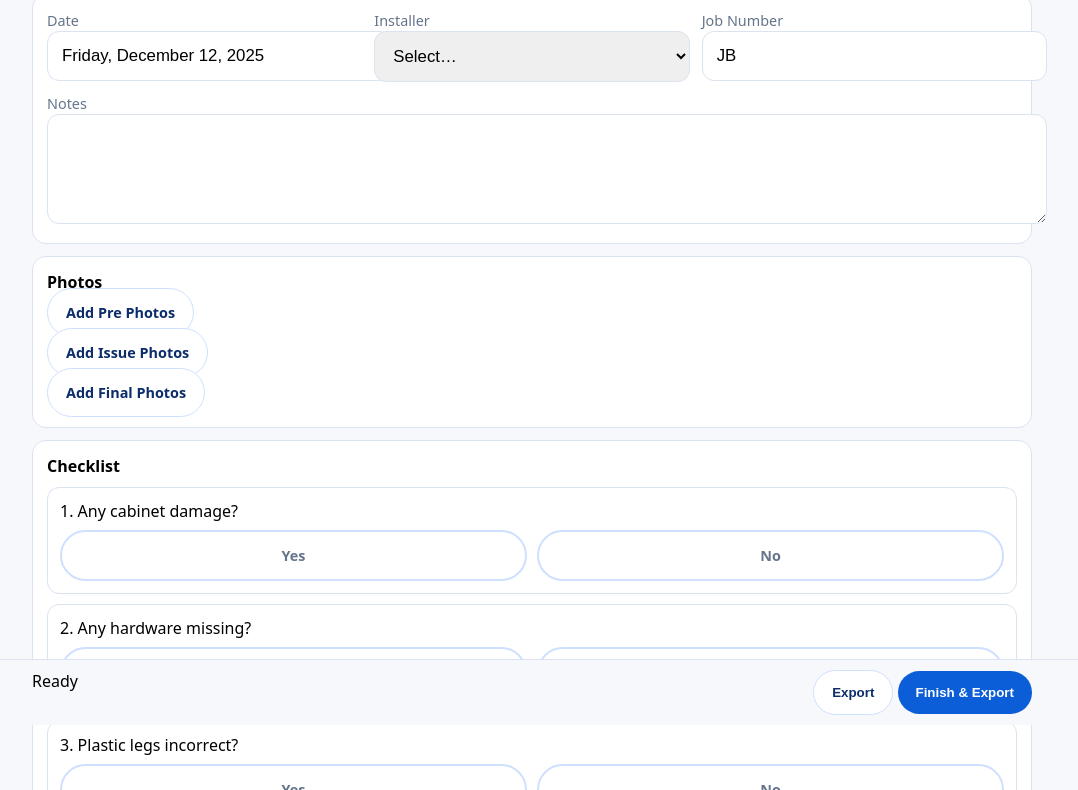
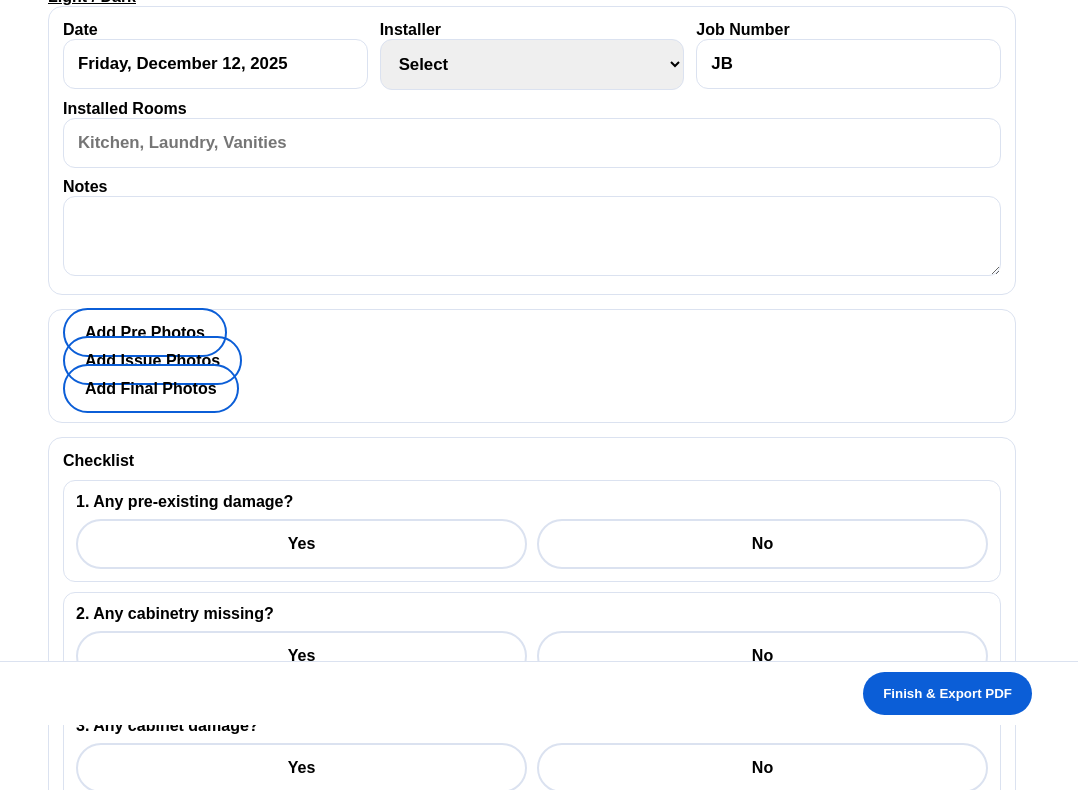
Before and after one commit to blairavery13-png/bench-checklist, a plain HTML site: page installer/index.html in a window 1280 px wide. Shown: the part 75-865 px from the top of the page, without its empty margins (108-1186 px from the left). Drawn offline with nearby package versions, Linux system fonts and the light colour scheme.

Commit message:
Refactor index.html for improved structure and styles
Refactor HTML structure and styles for better readability and maintainability. Update script loading and improve dark mode functionality.

```diff
--- a/installer/index.html
+++ b/installer/index.html
@@ -8,38 +8,133 @@
 <link rel="manifest" href="manifest.json">
 <meta name="theme-color" content="#0b5ed7">
 
-<script defer src="https://cdn.jsdelivr.net/npm/jszip@3.10.1/dist/jszip.min.js"></script>
-<script defer src="https://cdn.jsdelivr.net/npm/jspdf@2.5.1/dist/jspdf.umd.min.js"></script>
+<script src="https://cdn.jsdelivr.net/npm/jspdf@2.5.1/dist/jspdf.umd.min.js"></script>
 
 <style>
-body{margin:0;font-family:system-ui;background:#f6f8fb}
-.wrap{max-width:1000px;margin:auto;padding:16px 16px 120px}
-.card{background:#fff;border:1px solid #dbe2f0;border-radius:14px;padding:14px;margin-bottom:12px}
-h1{margin:0 0 10px;color:#0b2d6a}
-label{font-size:.9rem;color:#64748b}
-input,select,textarea{width:100%;padding:14px;border-radius:12px;border:1px solid #dbe2f0;font-size:1.05rem}
+:root{
+  --bg:#ffffff;
+  --card:#ffffff;
+  --border:#dbe2f0;
+  --text:#000000;
+  --blue:#0b5ed7;
+}
+.dark{
+  --bg:#0f172a;
+  --card:#111827;
+  --border:#334155;
+  --text:#ffffff;
+}
+*{box-sizing:border-box}
+body{
+  margin:0;
+  font-family:Arial, Helvetica, sans-serif;
+  background:var(--bg);
+  color:var(--text);
+}
+.wrap{
+  max-width:1000px;
+  margin:auto;
+  padding:16px 16px 140px;
+}
+.card{
+  background:var(--card);
+  border:1px solid var(--border);
+  border-radius:14px;
+  padding:14px;
+  margin-bottom:14px;
+}
+h1{margin:0 0 10px;font-weight:800}
+label{font-weight:700}
+input,select,textarea{
+  width:100%;
+  padding:14px;
+  border-radius:12px;
+  border:1px solid var(--border);
+  font-size:1.05rem;
+  font-weight:700;
+}
 textarea{min-height:80px}
-.row{display:grid;grid-template-columns:repeat(auto-fit,minmax(220px,1fr));gap:12px}
-.btn{background:#0b5ed7;color:#fff;border:none;border-radius:999px;padding:14px 18px;font-weight:800}
-.btn.secondary{background:#fff;color:#0b2d6a;border:1px solid #cfe0ff}
-.bottom{position:fixed;left:0;right:0;bottom:0;background:#f6f8fb;border-top:1px solid #dbe2f0;padding:10px}
-.bottomInner{max-width:1000px;margin:auto;display:flex;gap:10px;justify-content:space-between;flex-wrap:wrap}
-.q{border:1px solid #dbe2f0;border-radius:12px;padding:12px;margin-top:10px}
-.q.missing{outline:3px solid rgba(245,158,11,.35)}
-.choice{display:grid;grid-template-columns:1fr 1fr;gap:10px;margin-top:8px}
+.row{
+  display:grid;
+  grid-template-columns:repeat(auto-fit,minmax(220px,1fr));
+  gap:12px;
+}
+.btn{
+  background:var(--blue);
+  color:#fff;
+  border:none;
+  border-radius:999px;
+  padding:14px 20px;
+  font-weight:800;
+}
+.btn.secondary{
+  background:transparent;
+  color:var(--text);
+  border:2px solid var(--blue);
+}
+.bottom{
+  position:fixed;
+  left:0;right:0;bottom:0;
+  background:var(--bg);
+  border-top:1px solid var(--border);
+  padding:10px;
+}
+.bottomInner{
+  max-width:1000px;
+  margin:auto;
+  display:flex;
+  gap:10px;
+  justify-content:space-between;
+  flex-wrap:wrap;
+}
+.q{
+  border:1px solid var(--border);
+  border-radius:12px;
+  padding:12px;
+  margin-top:10px;
+  font-weight:800;
+}
+.choice{
+  display:grid;
+  grid-template-columns:1fr 1fr;
+  gap:10px;
+  margin-top:8px;
+}
 .choice input{display:none}
-.choice label{display:block;text-align:center;padding:14px;border-radius:999px;border:2px solid #cfe0ff;font-weight:800;cursor:pointer}
-.choice input:checked+label.y{background:#e7f6ed;border-color:#bfe7cc}
-.choice input:checked+label.n{background:#ffecec;border-color:#ffc6c6}
-.photoGrid{display:grid;grid-template-columns:repeat(auto-fill,minmax(140px,1fr));gap:10px;margin-top:10px}
-.thumb{border:1px solid #dbe2f0;border-radius:12px;overflow:hidden}
-.thumb img{width:100%;height:120px;object-fit:cover}
+.choice label{
+  display:block;
+  text-align:center;
+  padding:14px;
+  border-radius:999px;
+  border:2px solid var(--border);
+  cursor:pointer;
+}
+.choice input:checked+label.y{background:#dcfce7}
+.choice input:checked+label.n{background:#fee2e2}
+.photoGrid{
+  display:grid;
+  grid-template-columns:repeat(auto-fill,minmax(140px,1fr));
+  gap:10px;
+  margin-top:10px;
+}
+.thumb img{
+  width:100%;
+  height:120px;
+  object-fit:cover;
+  border-radius:10px;
+}
+.toggle{
+  cursor:pointer;
+  font-weight:800;
+  text-decoration:underline;
+}
 </style>
 </head>
 
 <body>
 <div class="wrap">
 <h1>Installer Daily Report</h1>
+<div class="toggle" onclick="toggleMode()">Light / Dark</div>
 
 <div class="card">
 <div class="row">
@@ -47,7 +142,7 @@ textarea{min-height:80px}
 <div>
 <label>Installer</label>
 <select id="installer">
-<option value="">Select…</option>
+<option value="">Select</option>
 <option>Installer 1</option>
 <option>Installer 2</option>
 <option>Installer 3</option>
@@ -56,6 +151,12 @@ textarea{min-height:80px}
 </div>
 <div><label>Job Number</label><input id="job" value="JB"></div>
 </div>
+
+<div style="margin-top:10px">
+<label>Installed Rooms</label>
+<input id="rooms" placeholder="Kitchen, Laundry, Vanities">
+</div>
+
 <div style="margin-top:10px">
 <label>Notes</label>
 <textarea id="notes"></textarea>
@@ -63,19 +164,14 @@ textarea{min-height:80px}
 </div>
 
 <div class="card">
-<b>Photos</b>
-<div style="margin-top:8px">
 <label class="btn secondary">Add Pre Photos<input type="file" id="pre" multiple hidden></label>
 <div id="preGrid" class="photoGrid"></div>
-</div>
-<div style="margin-top:8px">
-<label class="btn secondary">Add Issue Photos<input type="file" id="issue" multiple hidden></label>
+
+<label class="btn secondary" style="margin-top:8px">Add Issue Photos<input type="file" id="issue" multiple hidden></label>
 <div id="issueGrid" class="photoGrid"></div>
-</div>
-<div style="margin-top:8px">
-<label class="btn secondary">Add Final Photos<input type="file" id="final" multiple hidden></label>
+
+<label class="btn secondary" style="margin-top:8px">Add Final Photos<input type="file" id="final" multiple hidden></label>
 <div id="finalGrid" class="photoGrid"></div>
-</div>
 </div>
 
 <div class="card">
@@ -86,77 +182,95 @@ textarea{min-height:80px}
 
 <div class="bottom">
 <div class="bottomInner">
-<div id="status">Ready</div>
-<div>
-<button class="btn secondary" onclick="exportData(false)">Export</button>
-<button class="btn" onclick="exportData(true)">Finish & Export</button>
-</div>
+<div></div>
+<button class="btn" onclick="exportPDF()">Finish & Export PDF</button>
 </div>
 </div>
 
 <script>
 const QUESTIONS=[
-{id:"damage",t:"Any cabinet damage?",c:"Yes"},
-{id:"missing",t:"Any hardware missing?",c:"Yes"},
-{id:"legs",t:"Plastic legs incorrect?",c:"Yes"},
-{id:"access",t:"Access issues on site?",c:"Yes"},
-{id:"dims",t:"Dimensions incorrect?",c:"Yes"},
-{id:"handles",t:"Handles correct?",c:"No"},
-{id:"bumpons",t:"Bump-ons fitted?",c:"No"}
+"Any pre-existing damage?",
+"Any cabinetry missing?",
+"Any cabinet damage?",
+"Any hardware missing?",
+"Handles fitted / correct?",
+"Bump-ons fitted?",
+"Plastic legs incorrect?",
+"Dimensions incorrect?",
+"Any site issues?",
+"Was installation delayed?",
+"Access issues on site?"
 ];
 
-const state={a:{},p:{pre:[],issue:[],final:[]}};
+const state={a:{}};
 document.getElementById("date").value=new Date().toLocaleDateString(undefined,{weekday:"long",year:"numeric",month:"long",day:"numeric"});
 
 const job=document.getElementById("job");
-job.addEventListener("input",e=>{
+job.oninput=e=>{
 let v=e.target.value||"";
 if(v.length>=2)v="JB"+v.slice(2);
 e.target.value=v.toUpperCase();
-});
+};
 
 const checklist=document.getElementById("checklist");
-QUESTIONS.forEach((q,i)=>{
+QUESTIONS.forEach((t,i)=>{
 const d=document.createElement("div");
 d.className="q";
-d.id=q.id;
-d.innerHTML=`${i+1}. ${q.t}
+d.innerHTML=`${i+1}. ${t}
 <div class="choice">
-<input type="radio" name="${q.id}" value="Yes" id="${q.id}y"><label class="y" for="${q.id}y">Yes</label>
-<input type="radio" name="${q.id}" value="No" id="${q.id}n"><label class="n" for="${q.id}n">No</label>
+<input type="radio" name="q${i}" value="Yes" id="y${i}">
+<label class="y" for="y${i}">Yes</label>
+<input type="radio" name="q${i}" value="No" id="n${i}">
+<label class="n" for="n${i}">No</label>
 </div>
 <textarea placeholder="Comment" style="display:none"></textarea>`;
 checklist.appendChild(d);
 
-d.querySelectorAll("input").forEach(r=>{
+const radios=d.querySelectorAll("input");
+const ta=d.querySelector("textarea");
+radios.forEach(r=>{
 r.onchange=()=>{
-state.a[q.id]={v:r.value,c:""};
-const t=d.querySelector("textarea");
-t.style.display=(r.value===q.c)?"block":"none";
+state.a[i]={v:r.value,c:""};
+ta.style.display=r.value==="Yes"?"block":"none";
 };
 });
-d.querySelector("textarea").oninput=e=>state.a[q.id].c=e.target.value;
+ta.oninput=e=>state.a[i].c=e.target.value;
 });
 
 ["pre","issue","final"].forEach(k=>{
 document.getElementById(k).onchange=e=>{
+const grid=document.getElementById(k+"Grid");
 Array.from(e.target.files).forEach(f=>{
 const img=document.createElement("img");
 img.src=URL.createObjectURL(f);
-document.getElementById(k+"Grid").appendChild(Object.assign(document.createElement("div"),{className:"thumb"})).appendChild(img);
+grid.appendChild(img);
 });
 };
 });
 
-async function exportData(clear){
-const zip=new JSZip();
-zip.file("data.json",JSON.stringify(state,null,2));
-const blob=await zip.generateAsync({type:"blob"});
-const a=document.createElement("a");
-a.href=URL.createObjectURL(blob);
-a.download=`${job.value}_${new Date().toISOString().slice(0,10)}.zip`;
-a.click();
-if(clear)location.reload();
+function toggleMode(){
+document.body.classList.toggle("dark");
+}
+
+function exportPDF(){
+const {jsPDF}=window.jspdf;
+const doc=new jsPDF();
+let y=10;
+
+doc.setFont("helvetica","bold");
+doc.text(`Job: ${job.value}`,10,y);y+=8;
+doc.text(`Rooms: ${rooms.value}`,10,y);y+=8;
+doc.text(`Installer: ${installer.value}`,10,y);y+=8;
+doc.text(`Date: ${date.value}`,10,y);y+=10;
+
+doc.text("Checklist",10,y);y+=8;
+Object.values(state.a).forEach((q,i)=>{
+doc.text(`${i+1}. ${q.v}`,10,y);y+=6;
+if(q.c){doc.text(`- ${q.c}`,14,y);y+=6;}
+});
+
+doc.save(`${job.value} – ${rooms.value} – ${installer.value} – ${date.value}.pdf`);
+location.reload();
 }
 </script>
 </body>
```
